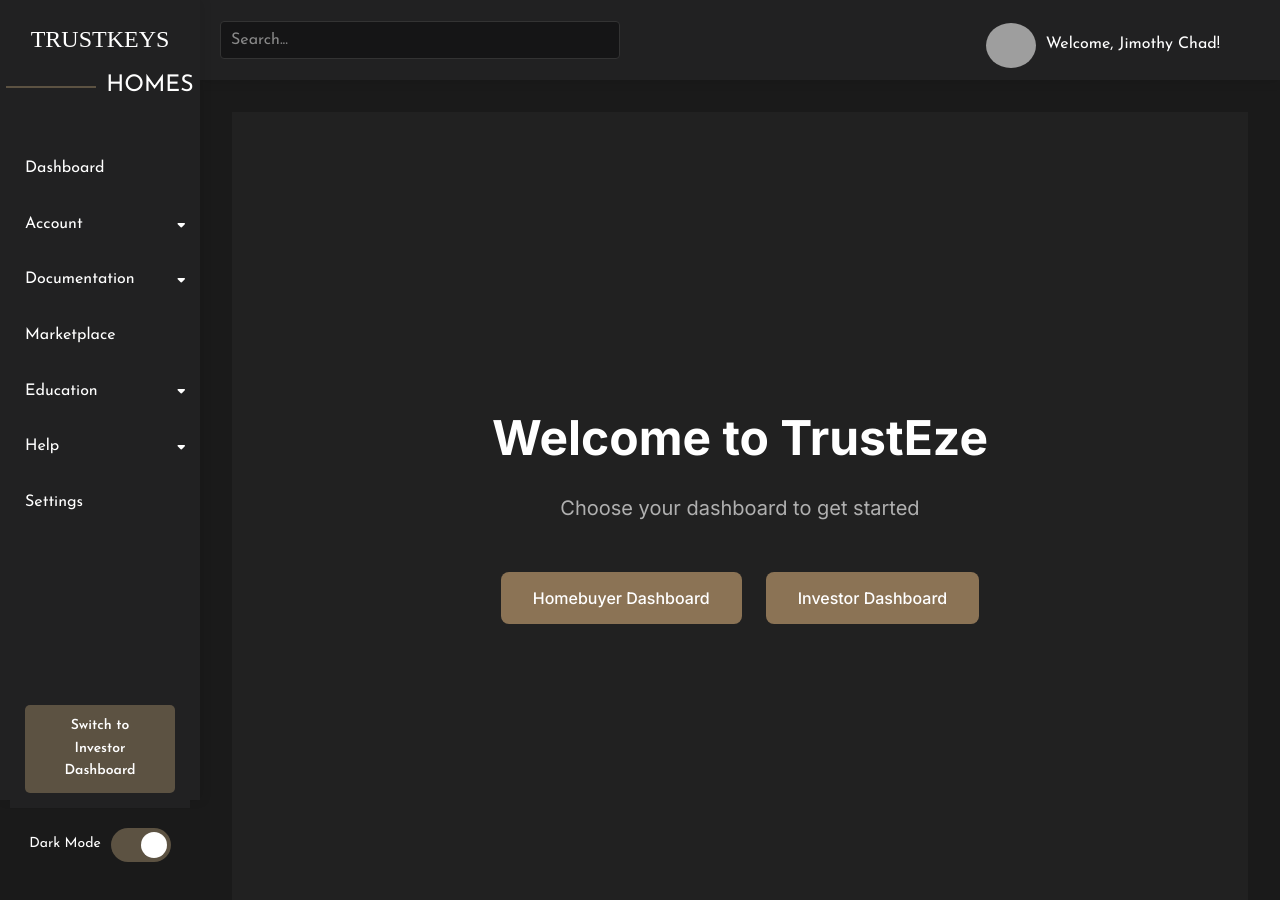
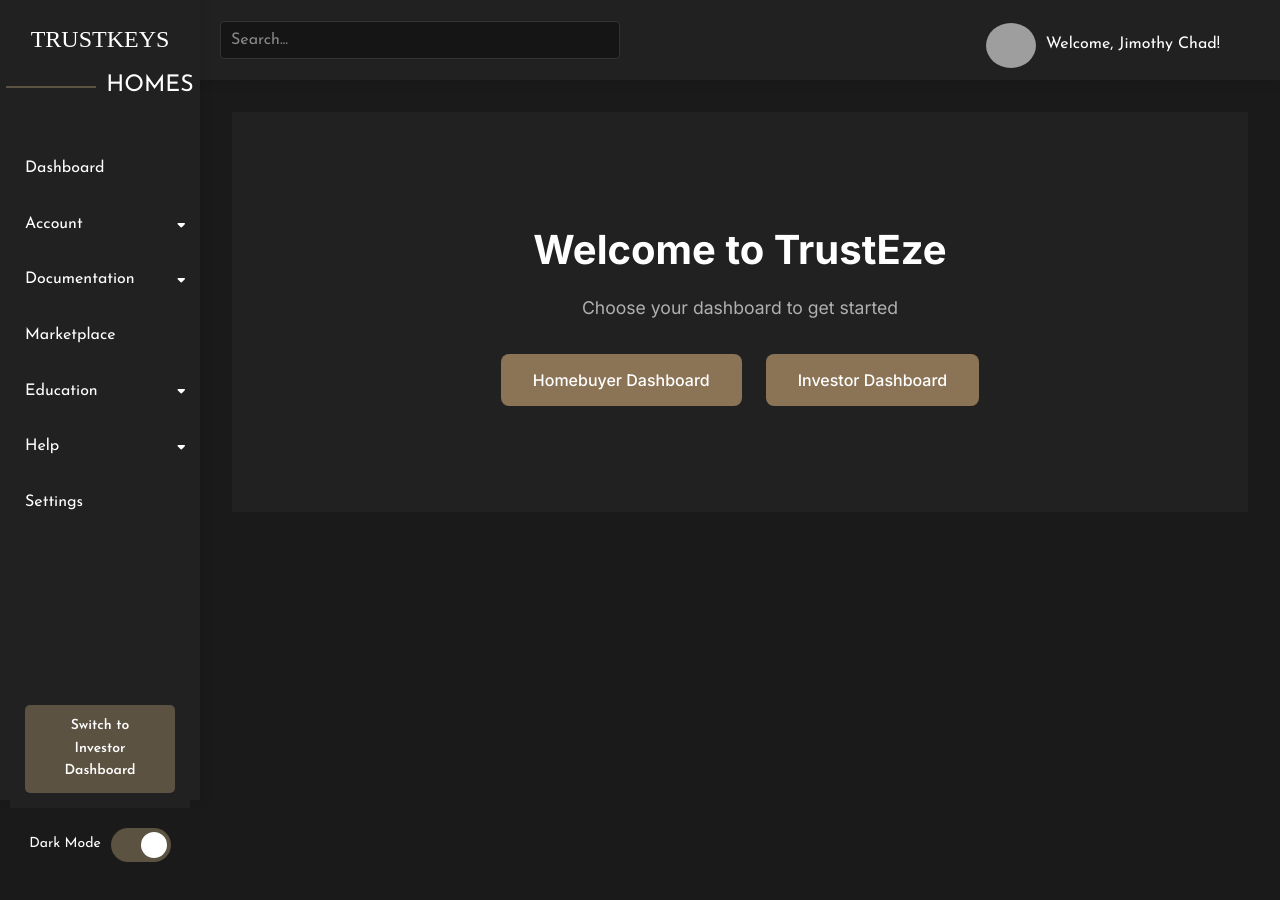
Before and after one commit to D3R3K21/TrustEze-React, a React (Create React App) app in the folder UI/: page / in a window 1280 px wide. Shown: the top 900 px of the page. After the commit the page ends 800 px from the top, so only its background shows below. Built offline with nearby package versions, Linux system fonts and the light colour scheme; grey boxes are pictures that could not be loaded; a web font is replaced by a local one.

Commit message:
minor style changes on temp

```diff
--- a/UI/src/pages/Temp.css
+++ b/UI/src/pages/Temp.css
@@ -1,4 +1,5 @@
 @import url('https://fonts.googleapis.com/css2?family=Inter:wght@400;500;600;700&display=swap');
+
 
 :root {
   --dark-bg-color: #212121;
@@ -13,11 +14,15 @@
   background-color: var(--dark-bg-color);
   color: var(--primary-text);
   font-family: 'Inter', sans-serif;
-  min-height: 100vh;
+  height: 25rem;
+  max-height: 100vh;
   display: flex;
   align-items: center;
   justify-content: center;
-  padding: 24px;
+  padding: 16px;
+  box-sizing: border-box;
+  overflow: hidden;
+  margin: 0;
 }
 
 .temp-content {
@@ -26,16 +31,16 @@
 }
 
 .temp-content h1 {
-  font-size: 3rem;
+  font-size: 2.5rem;
   font-weight: 700;
-  margin: 0 0 16px 0;
+  margin: 0 0 12px 0;
   color: var(--primary-text);
 }
 
 .temp-content p {
-  font-size: 1.25rem;
+  font-size: 1.1rem;
   color: var(--secondary-text);
-  margin: 0 0 48px 0;
+  margin: 0 0 32px 0;
   font-weight: 400;
 }
 
```
